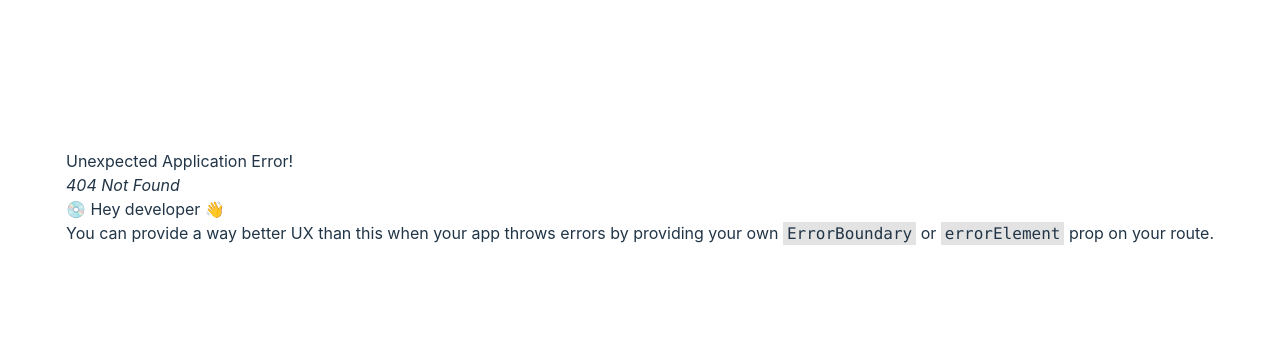
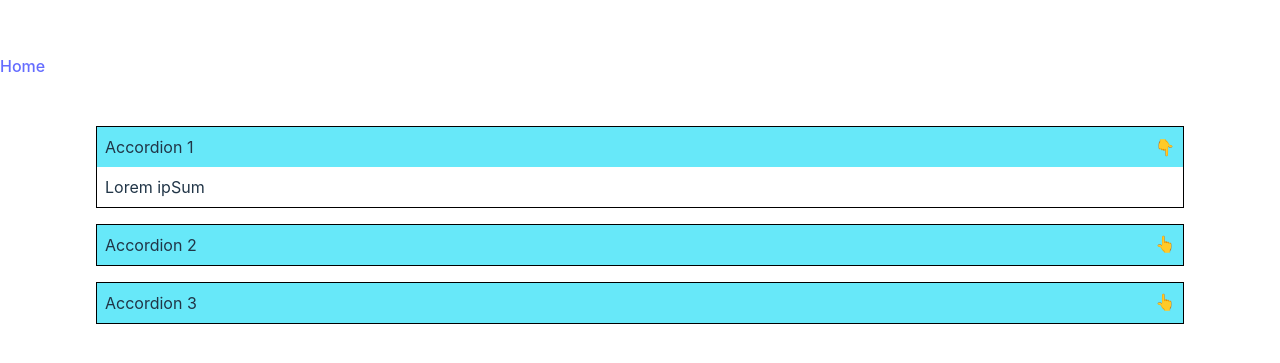
Before and after one commit to Mayankraj44/react-interview-apps, a React (Vite) app: page /accordion in a window 1280 px wide. Before the commit this address had no page. Shown: the part 203-566 px from the top of the page. Built offline with nearby package versions, Linux system fonts and the light colour scheme.

Commit message:
accordion added

```diff
--- /dev/null
+++ b/src/accordion/Accordion.jsx
@@ -0,0 +1,28 @@
+import { useState } from "react"
+import AccordionBox from "./components/AccordionBox"
+
+const data = [{
+    title: "Accordion 1",
+    content: "Lorem ipSum"
+},
+{
+    title: "Accordion 2",
+    content: "Lorem ipSum"
+}, {
+    title: "Accordion 3",
+    content: "Lorem ipSum"
+}]
+export default function Accordion() {
+    const [openIndex,setOpenIndex]=useState(0)
+    const handleAccordionClick=(ind)=>{
+        if(ind === openIndex){
+            setOpenIndex(null)
+        }
+        else{
+            setOpenIndex(ind)
+        }
+    }
+    return <div className="w-screen px-24">
+        {data.map((accord, ind) => <AccordionBox key={ind} data={accord} isOpen={ind=== openIndex} clickHandler={()=>handleAccordionClick(ind)} />)}
+    </div>
+}
--- /dev/null
+++ b/src/accordion/components/AccordionBox.jsx
@@ -0,0 +1,13 @@
+import { data } from "autoprefixer";
+
+export default function AccordionBox({data,isOpen,clickHandler}){
+    return <div className="border border-black w-50 mb-4">
+        <div onClick={clickHandler}  className=" cursor-pointer flex p-2 justify-between bg-cyan-300 ">
+            <span>{data.title}</span>
+            <p className={`${!isOpen && '-rotate-180 ' } transition-all duration-500`}>👇</p>
+        </div>
+        <div>
+           {isOpen && <p className="p-2">{data.content}</p>}
+        </div>
+    </div>
+}
--- a/src/routerConfig.jsx
+++ b/src/routerConfig.jsx
@@ -7,6 +7,7 @@ import TrafficLights from "./traffic-lights/TrafficLights";
 import Info from "./Info";
 import { Debounce } from "./custom-hooks/debounce/Debounce";
 import InfiniteScroll from "./infinite-scroll/InfiniteScroll";
+import Accordion  from "./accordion/Accordion"
 
 export const routerConfig = createBrowserRouter([
   {
@@ -41,6 +42,10 @@ export const routerConfig = createBrowserRouter([
         path: "/infinite-scroll",
         element: <InfiniteScroll />,
       },
+      {
+        path: "/accordion",
+        element: <Accordion />,
+      },
     ],
   },
 ]);
--- a/src/utils/const.js
+++ b/src/utils/const.js
@@ -28,6 +28,10 @@ export const APP_NAMES = [
     url: "/infinite-scroll",
     name: "Infinite Scroll",
   },
+  {
+    url: "/accordion",
+    name: "Accordion",
+  },
 ];
 
 export const MEME_API_URL="https://meme-api.com/gimme/20"
```
